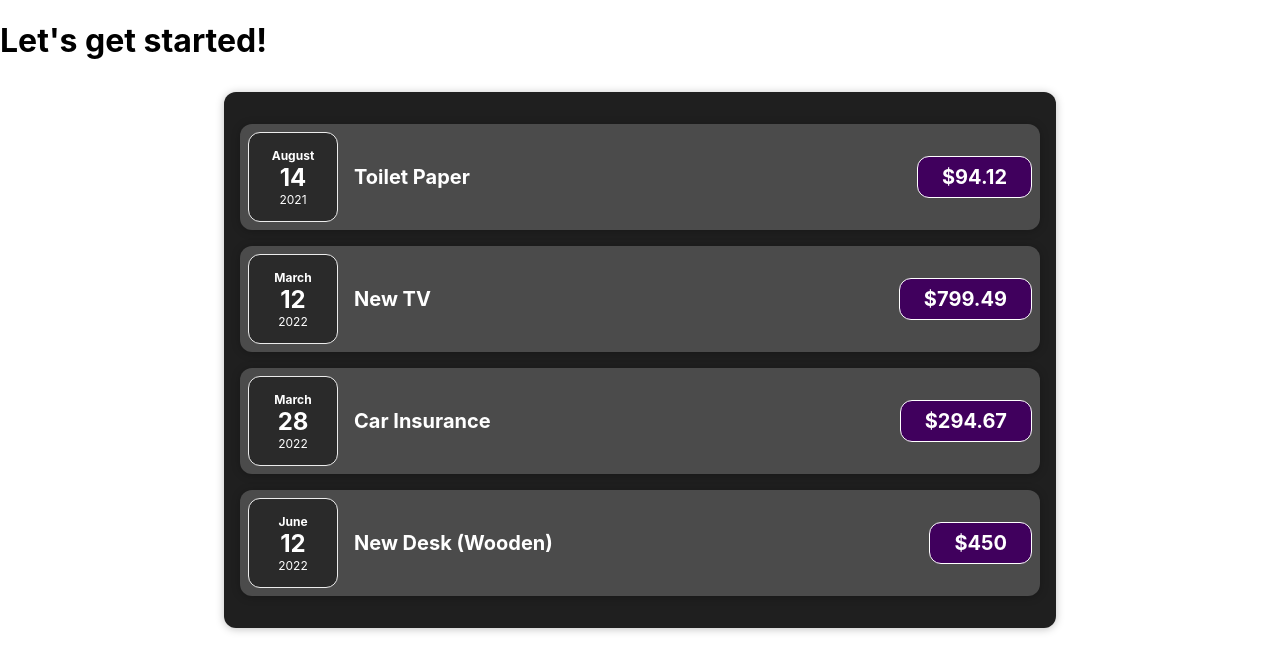
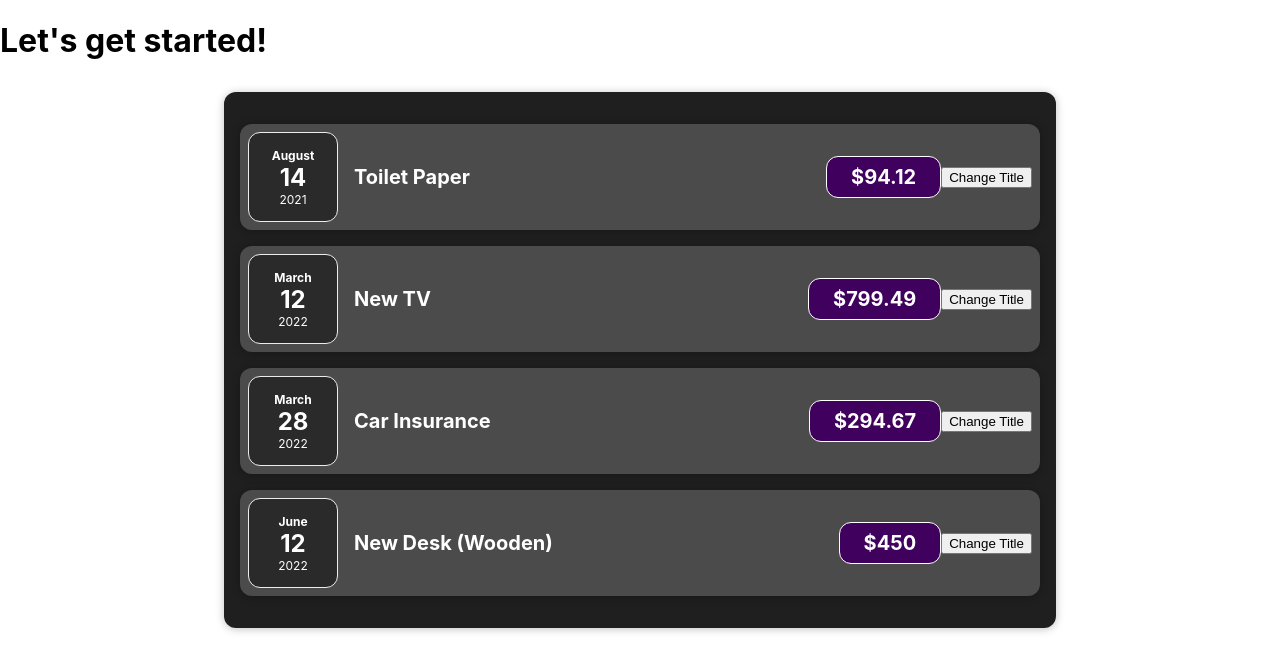
Before and after one commit to mamypoco/react-expense-app, a React (Create React App) app: page / in a window 1280 px wide. Shown: the top 672 px of the page. Built offline with nearby package versions, Linux system fonts and the light colour scheme.

Commit message:
added useState

```diff
--- a/src/components/Expenses/ExpenseItem.js
+++ b/src/components/Expenses/ExpenseItem.js
@@ -1,15 +1,24 @@
+import { useState } from "react";
 import "./ExpenseItem.css";
 import Card from "../UI/Card";
 import ExpenseDate from "./ExpenseDate";
 
 const ExpenseItem = (props) => {
+   const [title, setTitle] = useState(props.title);
+
+   const clickHandler = () => {
+      setTitle("Updated!");
+      console.log(title);
+   };
+
    return (
       <Card className="expense-item">
          <ExpenseDate date={props.date} />
          <div className="expense-item__description">
-            <h2>{props.title}</h2>
+            <h2>{title}</h2>
             <div className="expense-item__price">${props.amount}</div>
          </div>
+         <button onClick={clickHandler}>Change Title</button>
       </Card>
    );
 };
```
